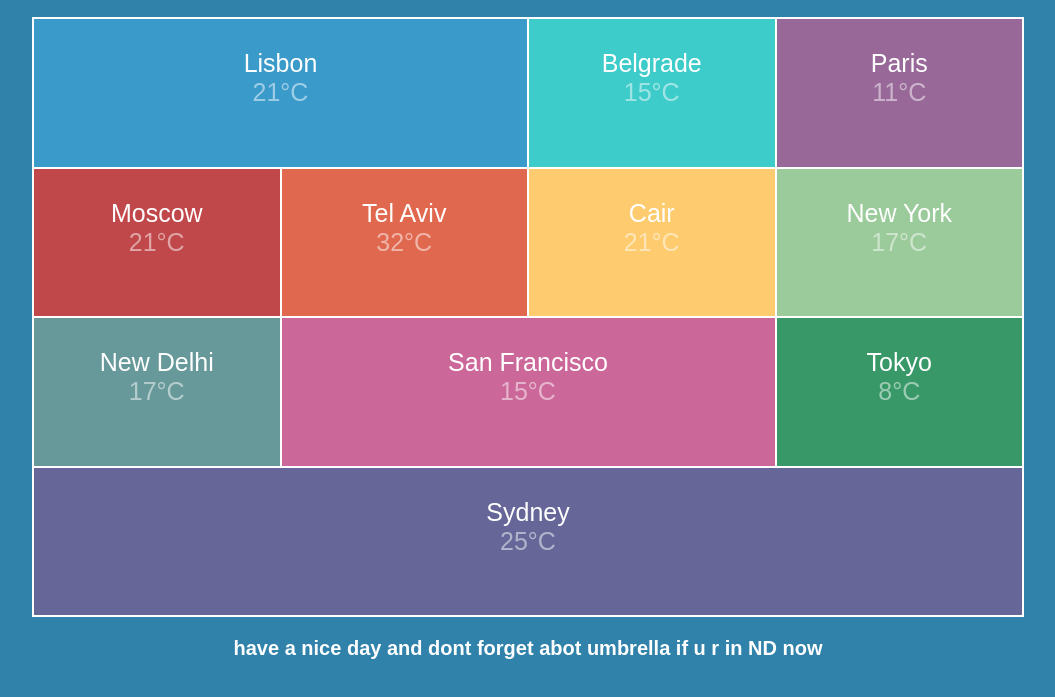
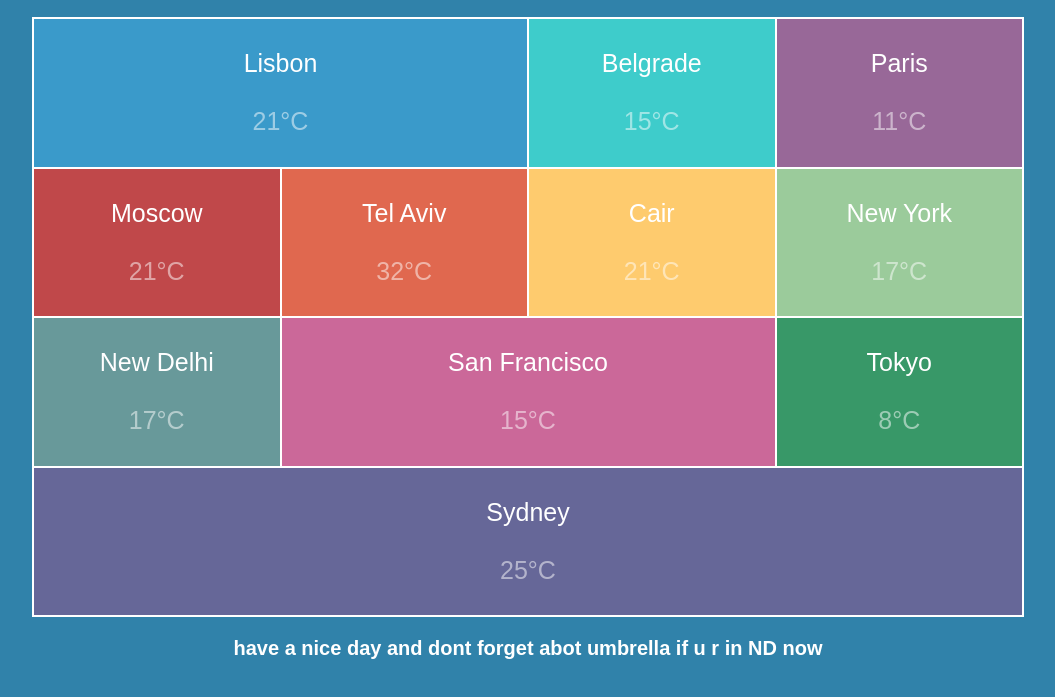
Before and after one commit to mitko1717/beetroot-6-2, a plain HTML site: page index.html in a window 1280 px wide. Shown: the part 57-754 px from the top of the page, without its empty margins (112-1167 px from the left). Drawn offline with Linux system fonts and the light colour scheme; some icons are missing.

Commit message:
Update index.html

```diff
--- a/index.html
+++ b/index.html
@@ -17,38 +17,38 @@
     </header>
     <section>
       <ul>
-        <li class="city">
-          Lisbon <br /><span>21°C <i class="wi wi-day-hail"></i></span>
+        <li>
+          Lisbon <br /><br /><span>21°C <i class="wi wi-day-hail"></i></span>
         </li>
-        <li class="city">
-          Belgrade <br /><span>15°C <i class="wi wi-day-hail"></i></span>
+        <li>
+          Belgrade <br /><br /><span>15°C <i class="wi wi-day-hail"></i></span>
         </li>
-        <li class="city">
-          Paris <br /><span>11°C <i class="wi wi-day-hail"></i></span>
+        <li>
+          Paris <br /><br /><span>11°C <i class="wi wi-day-hail"></i></span>
         </li>
-        <li class="city">
-          Moscow <br /><span>21°C <i class="wi wi-day-hail"></i></span>
+        <li>
+          Moscow <br /><br /><span>21°C <i class="wi wi-day-hail"></i></span>
         </li>
-        <li class="city">
-          Tel Aviv <br /><span>32°C <i class="wi wi-day-hail"></i></span>
+        <li>
+          Tel Aviv <br /><br /><span>32°C <i class="wi wi-day-hail"></i></span>
         </li>
-        <li class="city">
-          Cair <br /><span>21°C <i class="wi wi-day-hail"></i></span>
+        <li>
+          Cair <br /><br /><span>21°C <i class="wi wi-day-hail"></i></span>
         </li>
-        <li class="city">
-          New York <br /><span>17°C <i class="wi wi-day-hail"></i></span>
+        <li>
+          New York <br /><br /><span>17°C <i class="wi wi-day-hail"></i></span>
         </li>
-        <li class="city">
-          New Delhi <br /><span>17°C <i class="wi wi-day-hail"></i></span>
+        <li>
+          New Delhi <br /><br /><span>17°C <i class="wi wi-day-hail"></i></span>
         </li>
-        <li class="city">
-          San Francisco <br /><span>15°C <i class="wi wi-day-hail"></i></span>
+        <li>
+          San Francisco <br /><br /><span>15°C <i class="wi wi-day-hail"></i></span>
         </li>
-        <li class="city">
-          Tokyo <br /><span>8°C <i class="wi wi-day-hail"></i></span>
+        <li>
+          Tokyo <br /><br /><span>8°C <i class="wi wi-day-hail"></i></span>
         </li>
-        <li class="city">
-          Sydney <br /><span>25°C <i class="wi wi-day-hail"></i></span>
+        <li>
+          Sydney <br /><br /><span>25°C <i class="wi wi-day-hail"></i></span>
         </li>
       </ul>
     </section>
```
